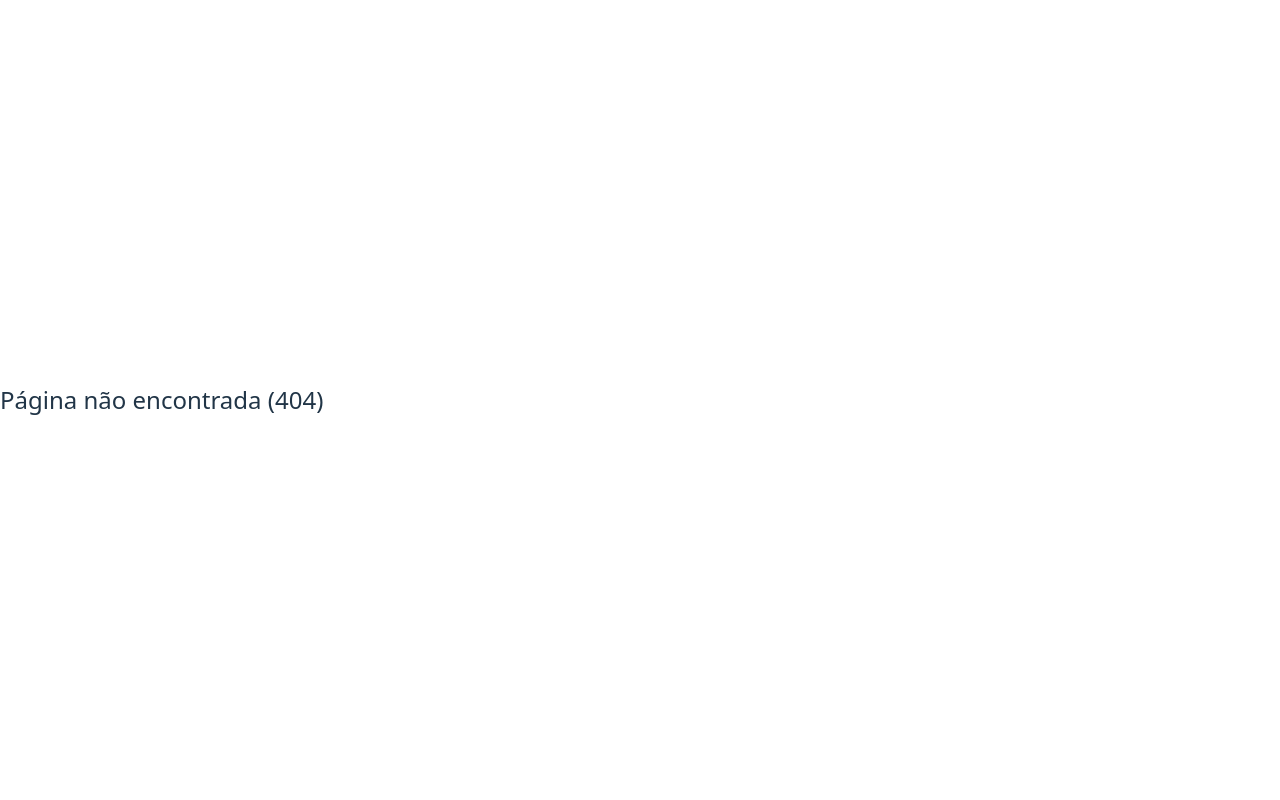
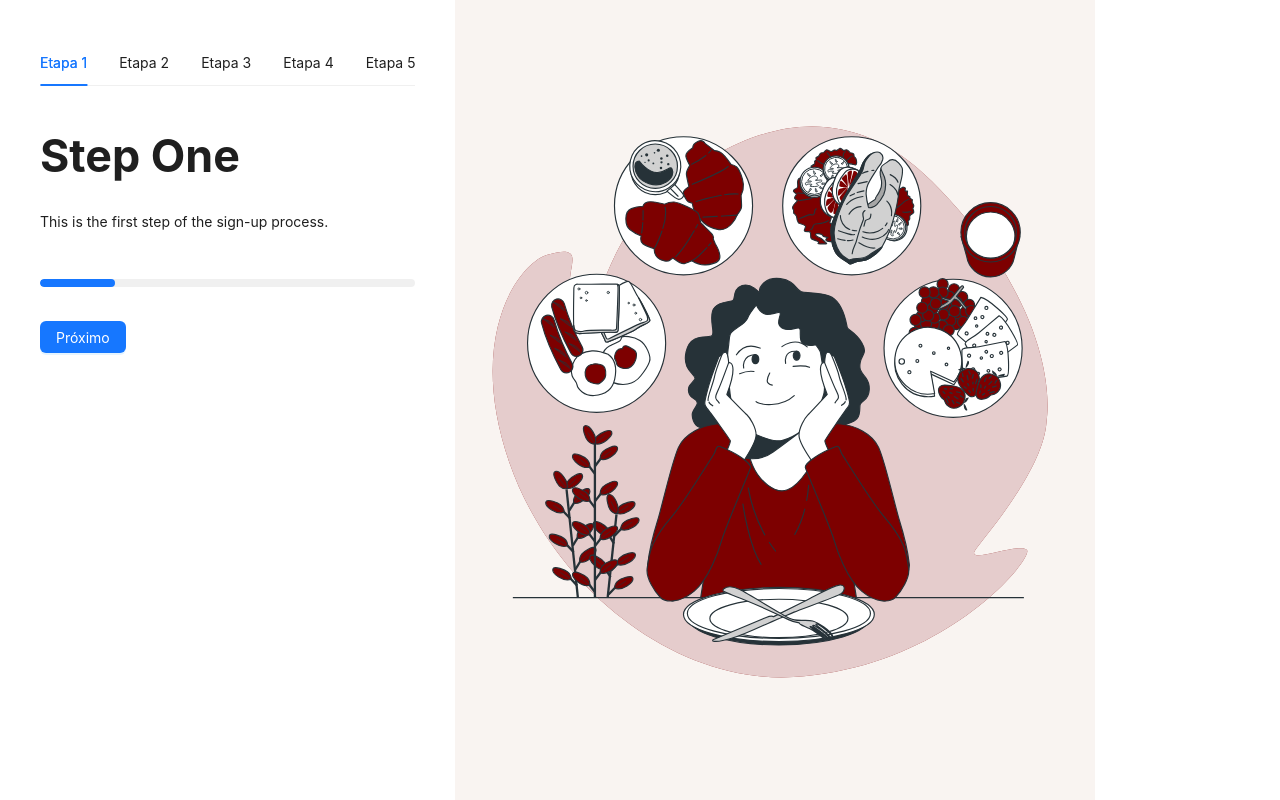
Before and after one commit to PasqualBruno/foodClub-client, a React (Vite) app: page /signup in a window 1280 px wide. Before the commit this address led to /404. Built offline with nearby package versions, Linux system fonts and the light colour scheme.

Commit message:
feat(signup): adicionar controle de etapa com navegação por botões e renderização condicional no formulário multi-etapas

```diff
--- a/package.json
+++ b/package.json
@@ -11,6 +11,7 @@
   "dependencies": {
     "@phosphor-icons/react": "^2.1.10",
     "antd": "^5.25.4",
+    "antd-img-crop": "^4.25.0",
     "axios": "^1.9.0",
     "react": "^19.1.0",
     "react-dom": "^19.1.0",
--- a/src/App.tsx
+++ b/src/App.tsx
@@ -6,7 +6,6 @@ import {
 } from '@ant-design/icons';
 import { Layout, Menu, theme } from 'antd';
 import {
-  //
   BrowserRouter as Router,
   Routes,
   Route,
@@ -14,6 +13,7 @@ import {
   Navigate,
   Outlet,
 } from 'react-router-dom';
+import SingUp from './Pages/NotProtected/SignUp/SingUp';
 
 const { Content, Sider } = Layout;
 
@@ -104,7 +104,6 @@ const App: React.FC = () => {
       <Routes>
         {/* Grupo de rotas com layout */}
         <Route element={<AppLayout />}>
-          <Route path="/" element={<Navigate to="/users" />} />
           <Route path="/users" element={<Users />} />
           <Route path="/cameras" element={<Cameras />} />
           <Route path="/uploads" element={<Uploads />} />
@@ -119,6 +118,7 @@ const App: React.FC = () => {
            - Cadastro
            - 404
         */}
+        <Route path='/signup' element={<SingUp />} />
 
 
         {/* Captura qualquer rota inválida e redireciona */}
--- /dev/null
+++ b/src/Pages/NotProtected/SignUp/SingUp.css
@@ -0,0 +1,46 @@
+.signup-container {
+  display: flex;
+  min-height: 100vh;
+  flex-direction: row;
+}
+
+.signup-form {
+  flex: 1;
+  padding: 40px;
+  background: #fff;
+}
+
+.signup-image {
+  flex: 2;
+  background: #f9f4f1;
+  display: flex;
+  justify-content: center;
+  align-items: center;
+}
+
+.signup-image img {
+  max-width: 90%;
+  height: 80vh;
+}
+
+.signup-buttons{
+  display: flex;
+  justify-content: space-between;
+  margin-top: 20px;
+}
+
+@media (max-width: 768px) {
+  .signup-container {
+    flex-direction: column;
+  }
+
+  .signup-image {
+    display: none;
+  }
+
+  .signup-form {
+    flex: none;
+    width: 100%;
+    padding: 24px;
+  }
+}
--- a/src/Pages/NotProtected/SignUp/SingUp.tsx
+++ b/src/Pages/NotProtected/SignUp/SingUp.tsx
@@ -0,0 +1,82 @@
+import { Button, Flex, Form, Progress, Tabs } from "antd";
+import StepOne from "./components/Steps/StepOne/StepOne";
+import StepTwo from "./components/Steps/StepTwo/StepTwo";
+import StepThree from "./components/Steps/StepThree/StepThree";
+import StepFour from "./components/Steps/StepFour/StepFour";
+import StepFive from "./components/Steps/StepFive/StepFive";
+import signupImage from "../../../assets/SignUp/girl-background.svg";
+import "./SingUp.css";
+import { useState } from "react";
+
+export default function SignUp() {
+  const [currentStep, setCurrentStep] = useState(1); // controle do step
+
+  const progress = Math.round((currentStep / 5) * 100);
+  return (
+    <div className="signup-container">
+
+      {/* Lado esquerdo - Formulário (1/3) */}
+      <Form className="signup-form">
+        <Tabs
+          activeKey= {String(currentStep)}
+          onChange={(key) => setCurrentStep(Number(key))}
+          centered
+          items={Array.from({ length: 5 }).map((_, i) => {
+            const id = String(i + 1);
+
+            let content;
+            if (id === '1') content = <StepOne />;
+            else if (id === '2') content = <StepTwo />;
+            else if (id === '3') content = <StepThree />;
+            else if (id === '4') content = <StepFour />;
+            else content = <StepFive />;
+
+            return {
+              label: `Etapa ${id}`,
+              key: id,
+              children: content,
+            };
+          })}
+        />
+        <Flex gap="small" vertical>
+          <Progress
+          percent= {progress}
+          showInfo={false} />
+
+          <div  className="signup-buttons">
+            {currentStep > 1 && (
+              <Button
+                onClick={() => setCurrentStep((prev) => Math.max(prev - 1, 1))}
+              >
+                Voltar
+              </Button>
+            )}
+
+            {currentStep < 5 ? (
+              <Button
+                type="primary"
+                onClick={() => setCurrentStep((prev) => Math.min(prev + 1, 5))}
+              >
+                Próximo
+              </Button>
+            ) : (
+              <Button type="primary" htmlType="submit">
+                Finalizar
+              </Button>
+            )}
+          </div>
+
+        </Flex>
+      </Form>
+
+      {/* Lado direito - Imagem (2/3) */}
+      <div className="signup-image">
+        <img
+          src={signupImage}
+          alt="Imagem de Cadastro"
+        />
+      </div>
+
+    </div>
+  );
+}
--- /dev/null
+++ b/src/Pages/NotProtected/SignUp/components/Steps/StepFive/StepFive.tsx
@@ -0,0 +1,11 @@
+import { Form } from "antd";
+
+export default function StepFive() {
+  return (
+    <Form.Item>
+      <h1>Step Five</h1>
+      <p>This is the fifth step of the sign-up process.</p>
+      {/* Add your form or content here */}
+    </Form.Item>
+  );
+}
--- /dev/null
+++ b/src/Pages/NotProtected/SignUp/components/Steps/StepFour/StepFour.tsx
@@ -0,0 +1,11 @@
+import { Form } from "antd";
+
+export default function StepFour() {
+  return (
+    <Form.Item>
+      <h1>Step Four</h1>
+      <p>This is the fourth step of the sign-up process.</p>
+      {/* Add your form or content here */}
+    </Form.Item>
+  );
+}
--- /dev/null
+++ b/src/Pages/NotProtected/SignUp/components/Steps/StepOne/StepOne.tsx
@@ -0,0 +1,10 @@
+import { Form } from "antd";
+
+export default function StepOne() {
+  return (
+    <Form.Item>
+      <h1>Step One</h1>
+      <p>This is the first step of the sign-up process.</p>
+    </Form.Item>
+  );
+}
--- /dev/null
+++ b/src/Pages/NotProtected/SignUp/components/Steps/StepThree/StepThree.tsx
@@ -0,0 +1,11 @@
+import { Form } from "antd";
+
+export default function StepThree () {
+  return (
+    <Form.Item>
+      <h1>Step Three</h1>
+      <p>This is the third step of the sign-up process.</p>
+      {/* Add your form or content here */}
+    </Form.Item>
+  );
+}
--- /dev/null
+++ b/src/Pages/NotProtected/SignUp/components/Steps/StepTwo/StepTwo.tsx
@@ -0,0 +1,11 @@
+import { Form } from "antd";
+
+export default function StepTwo() {
+  return (
+    <Form.Item>
+      <h1>Step Two</h1>
+      <p>This is the second step of the sign-up process.</p>
+      {/* Add your form or content here */}
+    </Form.Item>
+  );
+}
```
Also changed, not shown: src/assets/SignUp/girl-background.svg (added), 1 other file (tests, documents, lock files or other folders).
